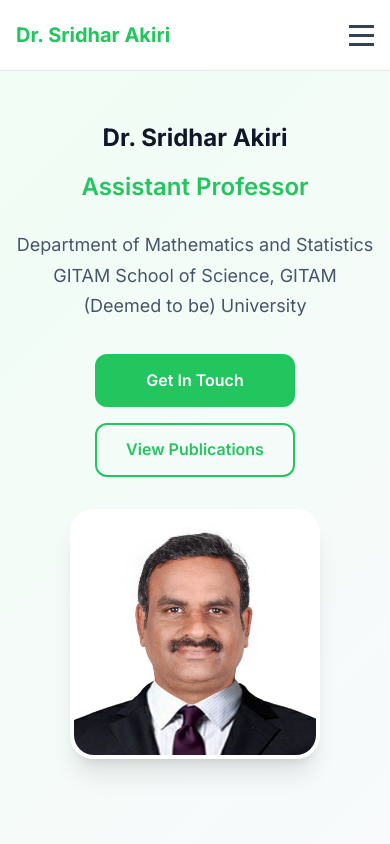
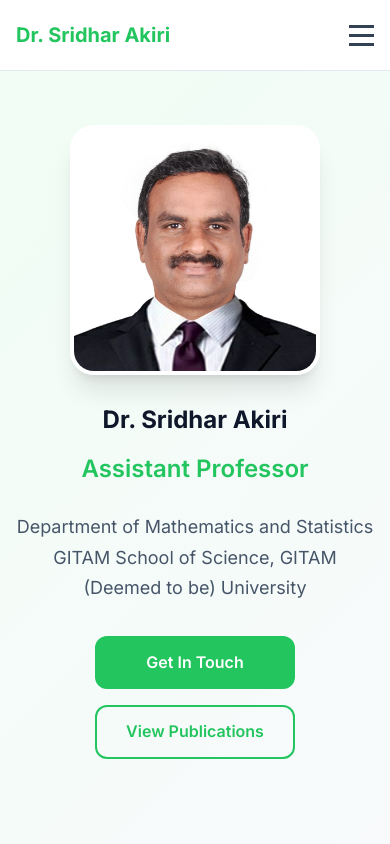
Before and after one commit to spraymachine/maya, a plain HTML site: page index.html in a window 390 px wide. Shown: the top 844 px of the page. Drawn offline with Linux system fonts and the light colour scheme.

Commit message:
hero img top

```diff
--- a/style.css
+++ b/style.css
@@ -180,6 +180,24 @@ body {
     grid-template-columns: 1fr 1fr;
     gap: var(--spacing-16);
     align-items: center;
+}
+
+/* Mobile and tablet: photo above text */
+@media (max-width: 768px) {
+    .hero-content {
+        grid-template-columns: 1fr;
+        grid-template-rows: auto auto;
+        gap: var(--spacing-8);
+    }
+
+    .hero-image {
+        order: -1; /* Move image above text */
+        justify-self: center;
+    }
+
+    .hero-text {
+        order: 1; /* Move text below image */
+    }
 }
 
 .hero-title {
@@ -1256,6 +1274,7 @@ section {
 
     .hero-content {
         grid-template-columns: 1fr;
+        grid-template-rows: auto auto;
         text-align: center;
         gap: var(--spacing-8);
     }
```
